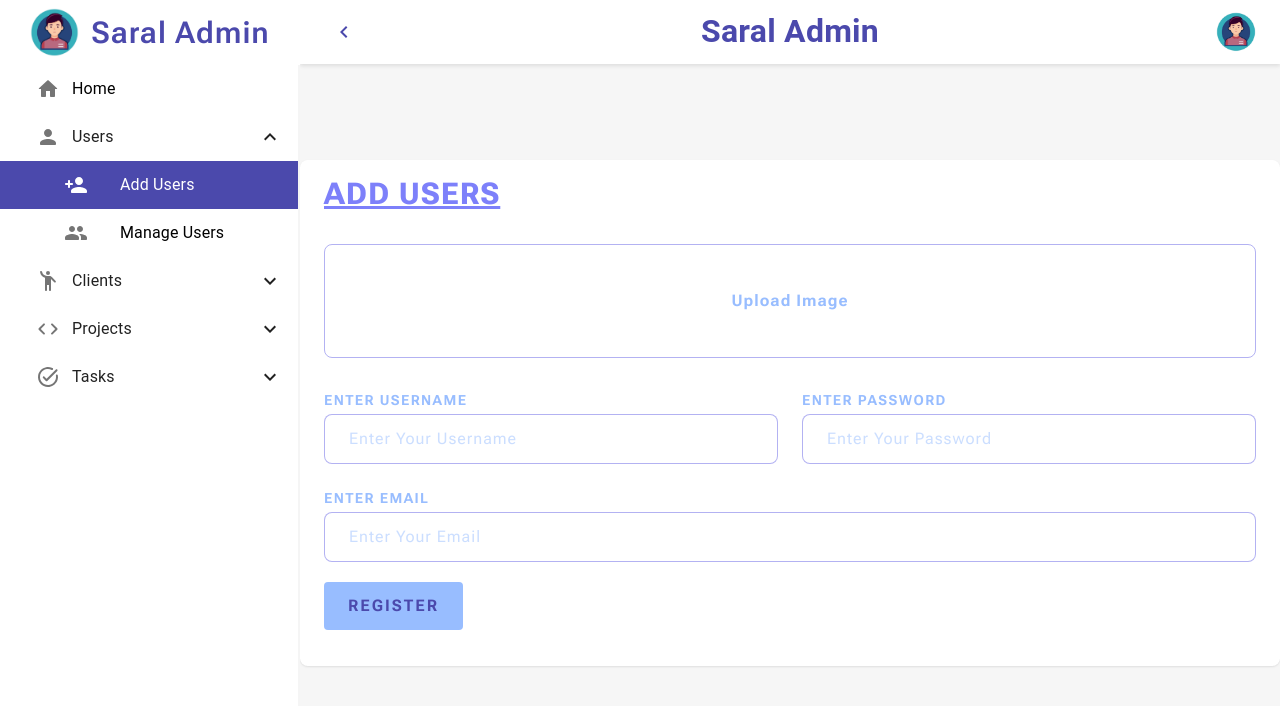
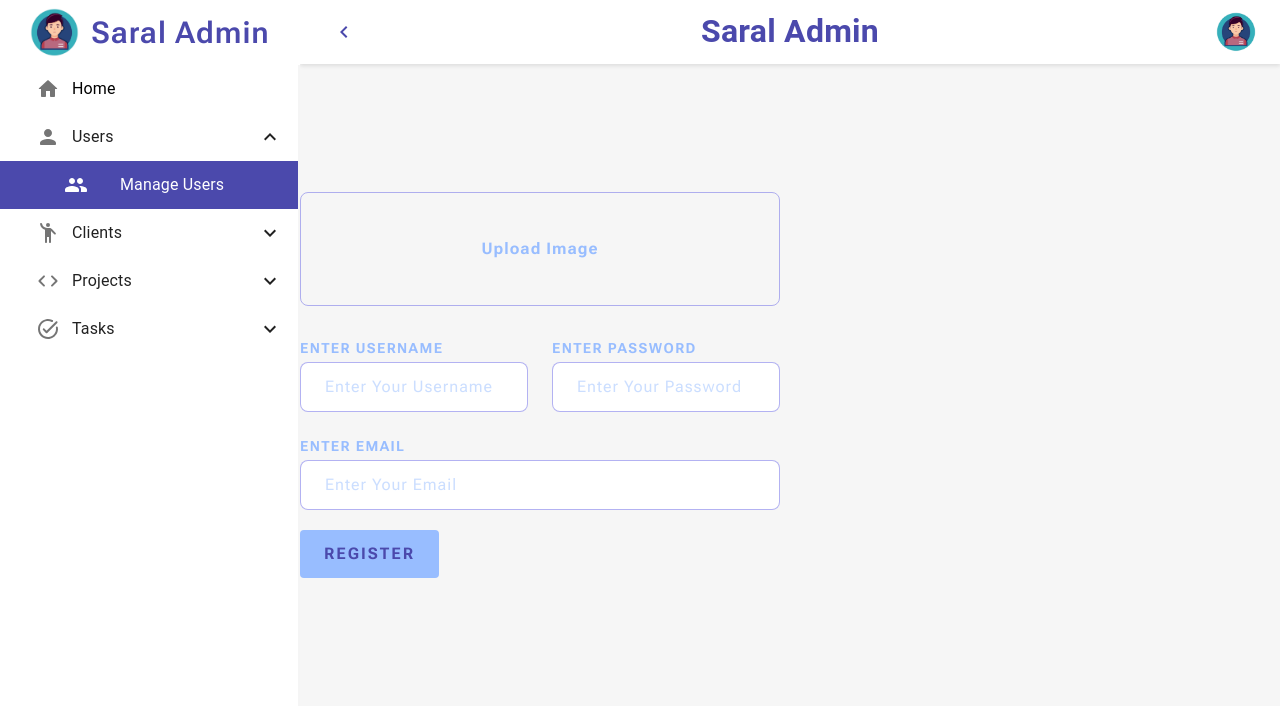
Before and after one commit to AryanAD/projectI, a React (Vite) app in the folder client/: page /add-users in a window 1280 px wide. Shown: the top 706 px of the page. Built offline with nearby package versions, Linux system fonts and the light colour scheme.

Commit message:
added table for user management

```diff
--- a/client/src/components/custom/CustomCSS.tsx
+++ b/client/src/components/custom/CustomCSS.tsx
@@ -1,5 +1,13 @@
 export const CustomCSS = {
   cardBG: "bg-white w-[90%] md:w-full p-4 rounded-lg shadow-sm drop-shadow-sm",
+
+  //Table
+  tableCell: {
+    textTransform: "uppercase",
+    fontWeight: "bolder",
+    letterSpacing: "2px",
+    color: "white",
+  },
 
   //Grids
   gridTwo: "grid md:grid-cols-2 gap-6 w-full",
@@ -9,9 +17,29 @@ export const CustomCSS = {
   submitButton:
     "py-3 text-[#4B49AC] bg-[#98BDFF] font-bold text-md px-6 py-1 rounded-[4px] transition-all ease-in duration-300 uppercase outline-none hover:bg-[#7DA0FA] hover:text-white hover:ring-1 hover:ring-[#7DA0FA] tracking-[2px]",
   deleteButton:
-    "py-3 text-[#f6f6f6] bg-[#db0f27] font-bold text-md px-6 py-1 rounded-[4px] transition-all ease-in duration-300 uppercase outline-none hover:bg-[#db0f2790] hover:animate-pulse hover:ring-1 hover:ring-[#db0f2790] tracking-[2px]",
+    "py-3 text-[#f6f6f6] bg-[#db0f27] font-bold text-md px-6 py-1 rounded-[4px] transition-all ease-in duration-100 uppercase outline-none hover:bg-[#9A0B1B] hover:ring-1 hover:ring-[#db0f2790] tracking-[2px]",
   updateButton:
-    "py-3 text-[#f6f6f6] bg-[#488ac7] font-bold text-md px-6 py-1 rounded-[4px] transition-all ease-in duration-300 uppercase outline-none hover:bg-[#488ac790] hover:animate-pulse hover:ring-1 hover:ring-[#488ac790] tracking-[2px]",
+    "py-3 text-[#f6f6f6] bg-[#488ac7] font-bold text-md px-6 py-1 rounded-[4px] transition-all ease-in duration-100 uppercase outline-none hover:bg-[#488ac790] hover:ring-1 hover:ring-[#488ac790] tracking-[2px]",
+  addButton:
+    "py-2 px-3 rounded-[6px] shadow-md drop-shadow-md transition-all ease-in duration-100 bg-[#4B49AC] text-white hover:bg-[#7978E9] hover:ring-1 hover:ring-[#4B49AC] font-bold uppercase text-md outline-none tracking-[1px]",
+
+  //Icon Buttons
+  editIconButton: {
+    color: "#488ac7",
+    "&:hover": {
+      bgcolor: "#488ac7",
+      color: "white",
+    },
+    transition: "all ease-in-out 0.2s",
+  },
+  deleteIconButton: {
+    color: "#db0f27",
+    "&:hover": {
+      bgcolor: "#db0f27",
+      color: "white",
+    },
+    transition: "all ease-in-out 0.2s",
+  },
 
   // Inputs
   label:
@@ -22,4 +50,18 @@ export const CustomCSS = {
     "border border-[#7978E990] px-4 block w-full text-[#98BDFF] text-center rounded-lg cursor-pointer font-bold py-11",
   displayUploadedImage:
     "block mx-auto max-h-[400px] max-w-[50%] rounded-lg mb-5",
+
+  // Modals
+  deleteModal: {
+    position: "absolute",
+    top: "50%",
+    left: "50%",
+    transform: "translate(-50%, -50%)",
+    width: 500,
+    bgcolor: "background.paper",
+    border: "2px solid #ff000070",
+    borderRadius: "11px",
+    boxShadow: 24,
+    p: 4,
+  },
 };
--- a/client/src/components/dashboard/accordion/UserAccordion.tsx
+++ b/client/src/components/dashboard/accordion/UserAccordion.tsx
@@ -59,61 +59,32 @@ const UserAccordion = ({ sidebarCollapsed }: SidebarCollapseType) => {
       <Collapse in={openUsers} timeout="auto" unmountOnExit>
         <List component="div" disablePadding>
           <ListItemButton
-            onClick={() => navigate("/add-users")}
+            onClick={() => navigate("/users")}
             sx={{
               pl: 8,
               backgroundColor:
-                currentPath === "/users" || currentPath === "/add-users"
+                currentPath === "/users" ||
+                currentPath === "/add-users" ||
+                currentPath === "/manage-users"
                   ? "#4B49AC"
                   : "transparent",
               color:
-                currentPath === "/users" || currentPath === "/add-users"
+                currentPath === "/users" ||
+                currentPath === "/add-users" ||
+                currentPath === "/manage-users"
                   ? "white"
                   : "black",
               "&:hover": {
                 backgroundColor:
-                  currentPath === "/users" || currentPath === "/add-users"
+                  currentPath === "/users" ||
+                  currentPath === "/add-users" ||
+                  currentPath === "/manage-users"
                     ? "#4B49AC"
                     : "transparent",
                 color:
-                  currentPath === "/users" || currentPath === "/add-users"
-                    ? "white"
-                    : "black",
-              },
-            }}
-          >
-            <ListItemIcon>
-              <PersonAddRounded
-                sx={{
-                  color:
-                    currentPath === "/users" || currentPath === "/add-users"
-                      ? "white"
-                      : "",
-                }}
-              />
-            </ListItemIcon>
-            <ListItemText primary="Add Users" />
-          </ListItemButton>
-
-          <ListItemButton
-            onClick={() => navigate("/manage-users")}
-            sx={{
-              pl: 8,
-              backgroundColor:
-                currentPath === "/users" || currentPath === "/manage-users"
-                  ? "#4B49AC"
-                  : "transparent",
-              color:
-                currentPath === "/users" || currentPath === "/manage-users"
-                  ? "white"
-                  : "black",
-              "&:hover": {
-                backgroundColor:
-                  currentPath === "/users" || currentPath === "/manage-users"
-                    ? "#4B49AC"
-                    : "transparent",
-                color:
-                  currentPath === "/users" || currentPath === "/manage-users"
+                  currentPath === "/users" ||
+                  currentPath === "/add-users" ||
+                  currentPath === "/manage-users"
                     ? "white"
                     : "black",
               },
@@ -123,7 +94,9 @@ const UserAccordion = ({ sidebarCollapsed }: SidebarCollapseType) => {
               <PeopleRounded
                 sx={{
                   color:
-                    currentPath === "/users" || currentPath === "/manage-users"
+                    currentPath === "/users" ||
+                    currentPath === "/add-users" ||
+                    currentPath === "/manage-users"
                       ? "white"
                       : "",
                 }}
--- a/client/src/pages/users/AddUsers.tsx
+++ b/client/src/pages/users/AddUsers.tsx
@@ -68,9 +68,6 @@ const AddUsers = () => {
   };
 
   return (
-    <Container className={CustomCSS.cardBG}>
-      <CustomHeading heading={"Add Users"} />
-
     <div className="flex flex-col">
       <form onSubmit={handleSubmit}>
         {imageUrl && (
@@ -150,7 +147,6 @@ const AddUsers = () => {
         </div>
       </form>
     </div>
-    </Container>
   );
 };
 
--- a/client/src/pages/users/ManageUsers.tsx
+++ /dev/null
@@ -1,5 +0,0 @@
-const ManageUsers = () => {
-  return <div>ManageUsers</div>;
-};
-
-export default ManageUsers;
--- /dev/null
+++ b/client/src/pages/users/UsersTable.tsx
@@ -0,0 +1,144 @@
+import { useEffect, useState } from "react";
+import {
+  useDeleteUserByIdMutation,
+  useGetAllUsersQuery,
+} from "../../redux/features/users/userApiSlice";
+import {
+  Alert,
+  Box,
+  IconButton,
+  Modal,
+  Table,
+  TableBody,
+  TableCell,
+  TableHead,
+  TableRow,
+  Typography,
+} from "@mui/material";
+import { CustomCSS } from "../../components/custom/CustomCSS";
+import { DeleteRounded, EditRounded } from "@mui/icons-material";
+import { Link } from "react-router-dom";
+import { toast } from "react-toastify";
+
+interface Users {
+  id?: number;
+  username?: string;
+  email?: string;
+  role?: string;
+}
+
+const UsersTable = () => {
+  const [userData, setUserData] = useState<Users[] | undefined>(undefined);
+  const [selectedUserId, setSelectedUserId] = useState<number | null>(null);
+  const [open, setOpen] = useState(false);
+
+  const { data, isSuccess, error, isLoading } = useGetAllUsersQuery();
+  const [deleteUserById, { isLoading: isDeleting }] =
+    useDeleteUserByIdMutation();
+
+  const handleOpen = (id: number) => {
+    setSelectedUserId(id);
+    setOpen(true);
+  };
+  const handleClose = () => setOpen(false);
+
+  const handleDelete = async () => {
+    if (selectedUserId !== null) {
+      try {
+        await deleteUserById(selectedUserId).unwrap();
+        toast.success(`Successfully deleted user with id: ${selectedUserId}`);
+        handleClose();
+      } catch (error: unknown) {
+        toast.error(error.message);
+      }
+    }
+  };
+
+  useEffect(() => {
+    if (isSuccess) {
+      setUserData(data);
+    } else if (error) {
+      console.error(error);
+    }
+  }, [data, error, isSuccess]);
+
+  return (
+    <>
+      <Table className="mt-8">
+        <TableHead className="bg-[#7978E9]">
+          <TableRow>
+            <TableCell sx={{ ...CustomCSS.tableCell, borderRadius: "6px 0 0" }}>
+              ID
+            </TableCell>
+            <TableCell sx={CustomCSS.tableCell}>Username</TableCell>
+            <TableCell sx={CustomCSS.tableCell}>Email</TableCell>
+            <TableCell sx={CustomCSS.tableCell}>Role</TableCell>
+            <TableCell
+              sx={{ ...CustomCSS.tableCell, borderRadius: "0 6px 0 0" }}
+            >
+              Action
+            </TableCell>
+          </TableRow>
+        </TableHead>
+
+        <TableBody>
+          {isLoading && <TableRow>Loading...</TableRow>}
+          {userData?.map((user) => (
+            <TableRow key={user.id}>
+              <TableCell>{user.id}</TableCell>
+              <TableCell>{user.username}</TableCell>
+              <TableCell>{user.email}</TableCell>
+              <TableCell>{user.role}</TableCell>
+              <TableCell>
+                <Link to={`/edit-user/${user.id}`}>
+                  <IconButton
+                    sx={{ ...CustomCSS.editIconButton, marginRight: 1 }}
+                  >
+                    <EditRounded />
+                  </IconButton>
+                </Link>
+
+                <IconButton
+                  onClick={() => {
+                    handleOpen(user.id);
+                  }}
+                  sx={CustomCSS.deleteIconButton}
+                >
+                  <DeleteRounded />
+                </IconButton>
+              </TableCell>
+            </TableRow>
+          ))}
+        </TableBody>
+      </Table>
+
+      <Modal open={open} onClose={handleClose}>
+        <Box sx={CustomCSS.deleteModal}>
+          <Typography
+            fontWeight={500}
+            textTransform={"uppercase"}
+            mb={1}
+            variant="h5"
+          >
+            Are you sure to delete this user?
+          </Typography>
+
+          <Alert sx={{ mb: 2 }} severity="error">
+            Deleted users can't be recovered!
+          </Alert>
+
+          <button
+            onClick={handleDelete}
+            disabled={isDeleting}
+            className={`${CustomCSS.deleteButton} inline-flex gap-1`}
+          >
+            <DeleteRounded />
+            {isDeleting ? "Deleting..." : "Delete User"}
+          </button>
+        </Box>
+      </Modal>
+    </>
+  );
+};
+
+export default UsersTable;
--- a/client/src/pages/users/index.tsx
+++ b/client/src/pages/users/index.tsx
@@ -1,5 +1,27 @@
+import { Container } from "@mui/material";
+import CustomHeading from "../../components/custom/CustomHeading";
+import { CustomCSS } from "../../components/custom/CustomCSS";
+import { useNavigate } from "react-router";
+import UsersTable from "./UsersTable";
+
 const Users = () => {
-  return <div>Users</div>;
+  const navigate = useNavigate();
+  return (
+    <Container className={CustomCSS.cardBG}>
+      <div className="inline-flex justify-between w-full">
+        <CustomHeading heading={"Manage Users"} />
+
+        <button
+          className={CustomCSS.addButton}
+          onClick={() => navigate("/add-users")}
+        >
+          Add Users
+        </button>
+      </div>
+
+      <UsersTable />
+    </Container>
+  );
 };
 
 export default Users;
--- a/client/src/redux/features/users/userApiSlice.ts
+++ b/client/src/redux/features/users/userApiSlice.ts
@@ -80,6 +80,9 @@ const userApiSlice = apiSlice.injectEndpoints({
       query: () => ({
         url: `${USERS_URL}`,
         method: "GET",
+        headers: {
+          Authorization: `Bearer ${localStorage.getItem("token")}`,
+        },
       }),
       providesTags: ["Users"],
     }),
--- a/client/src/router/Route.tsx
+++ b/client/src/router/Route.tsx
@@ -8,9 +8,9 @@ import Homepage from "../pages/home/Homepage";
 import Login from "../pages/auth/Login";
 import Register from "../pages/auth/Register";
 
-import Users from "../pages/users";
+import Users from "../pages/users/index";
 import AddUsers from "../pages/users/AddUsers";
-import ManageUsers from "../pages/users/ManageUsers";
+import UsersTable from "../pages/users/UsersTable";
 
 import Clients from "../pages/clients";
 import AddClients from "../pages/clients/AddClients";
@@ -40,7 +40,7 @@ export const Router = () => {
           {/* Users */}
           <Route path="/users" element={<Users />} />
           <Route path="/add-users" element={<AddUsers />} />
-          <Route path="/manage-users" element={<ManageUsers />} />
+          <Route path="/manage-users" element={<UsersTable />} />
 
           {/* Clients */}
           <Route path="/clients" element={<Clients />} />
```
Also changed, not shown: client/src/redux/features/auth/authApiSlice.ts (added), 1 other file (tests, documents, lock files or other folders). Lines whose indentation alone changed are shown as unchanged.
